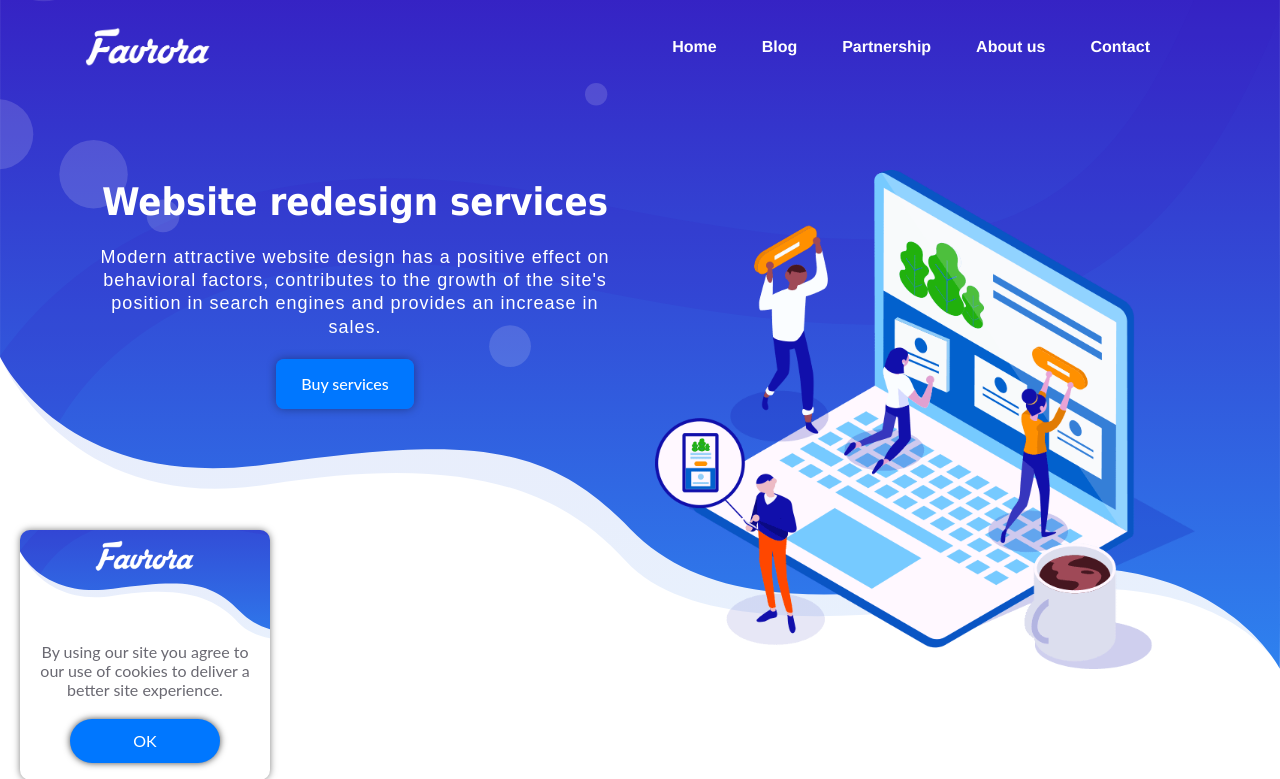
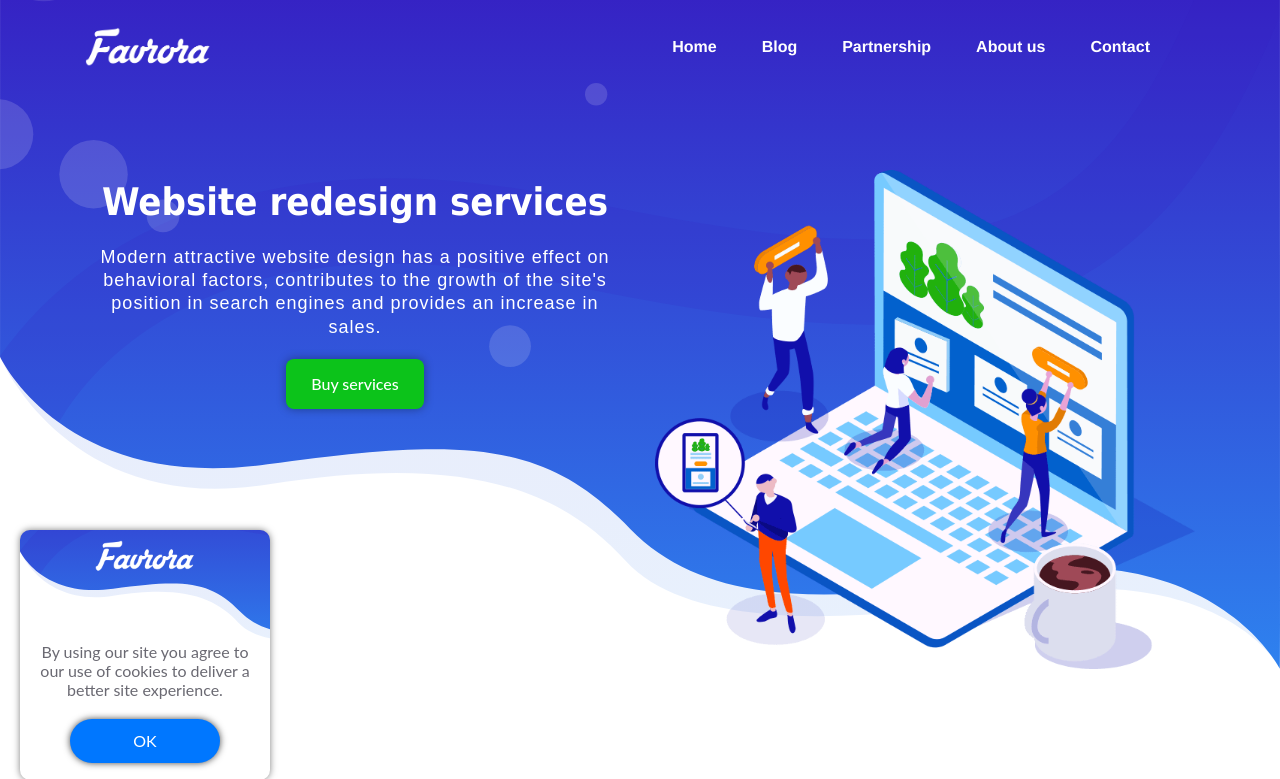
Before and after one commit to favrora/site, a PHP site: page / in a window 1280 px wide. Shown: the top 779 px of the page. Run offline with PHP 8.4, Linux system fonts and the light colour scheme; data that the repository does not hold is empty; some libraries are stand-ins or nearby versions.

Commit message:
Main-page-design-update

```diff
--- a/index.php
+++ b/index.php
@@ -144,7 +144,7 @@ echo "Main page views count: " . $total_page_views;
           <div class="header-hero-content text-center">
             <h1 class="header-title wow fadeInUp" data-wow-duration="1.3s" data-wow-delay="0.5s">Website redesign services</h1>
             <p class="text wow fadeInUp" data-wow-duration="1.3s" data-wow-delay="0.8s">Modern attractive website design has a positive effect on behavioral factors, contributes to the growth of the site's position in search engines and provides an increase in sales.</p>
-            <button id="contactBtn" class="main-btn wow fadeInUp page-scroll" data-wow-duration="1.3s" data-wow-delay="1.1s">Buy services</button>
+            <button id="contactBtn" class="main-btn wow fadeInUp" data-wow-duration="1.3s" data-wow-delay="1.1s">Buy services</button>
           </div>
           <!-- header hero content -->
         </div>
--- a/src/css/home.css
+++ b/src/css/home.css
@@ -708,7 +708,7 @@ p {
   }
 }
 
-@media (min-width: 1600px) {
+@media (min-width: 1500px) {
   .header-hero-content {
     padding-bottom: 350px;
   }
@@ -732,7 +732,12 @@ p {
 }
 
 .header-hero .main-btn {
-  margin-top: 20px;
+  margin: 20px 0 40px;
+  background: #0cc31a;
+}
+
+.header-hero .main-btn:hover {
+  background: linear-gradient(to right, #0cc31a 0%, #12b01e 50%, #008b0b 100%);
 }
 
 @media (max-width: 767px) {
```
